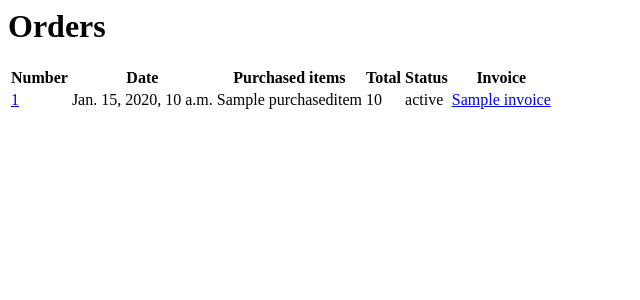
After one commit to PragmaticMates/django-commerce, a Django app: template commerce/templates/commerce/order_list.html in a window 1280 px wide. The commit adds this page. Shown: the top 300 px of the page, without its empty margins (0-640 px from the left). Run offline with Django 3.2, Linux system fonts and the light colour scheme; the template is opened without the code that fills it: most values are stand-ins (such as "Sample title", 1, 10 or a date in 2020).

Commit message:
list of orders

```diff
--- a/commerce/templates/commerce/cart_items_table.html
+++ b/commerce/templates/commerce/cart_items_table.html
@@ -1,6 +1,6 @@
 {% load i18n %}
 
-<table>
+<table class="table">
     <thead>
         <th>{% trans 'Item' %}</th>
         <th>{% trans 'Price' %}</th>
--- /dev/null
+++ b/commerce/templates/commerce/order_list.html
@@ -0,0 +1,4 @@
+{% load i18n %}
+<h1>{% trans 'Orders' %}</h1>
+
+{% include 'commerce/orders_table.html' %}
--- /dev/null
+++ b/commerce/templates/commerce/orders_table.html
@@ -0,0 +1,30 @@
+{% load i18n %}
+
+<table class="table">
+    <thead>
+        <th>{% trans 'Number' %}</th>
+        <th>{% trans 'Date' %}</th>
+        <th>{% trans 'Purchased items' %}</th>
+        <th>{% trans 'Total' %}</th>
+        <th>{% trans 'Status' %}</th>
+        <th>{% trans 'Invoice' %}</th>
+    </thead>
+    <tbody>
+        {% for order in object_list %}
+            <tr>
+                <td><a href="{{ order.get_absolute_url }}">{{ order.number }}</a></td>
+                <td>{{ order.created }}</td>
+                <td>{{ order.purchaseditem_set.all|join:', ' }}</td>
+                <td>{{ order.get_total_display }}</td>
+                <td>{{ order.get_status_display }}</td>
+                <td>
+                    {% for invoice in order.invoices.all %}
+                        <a href="{{ invoice.get_absolute_url }}">{{ invoice }}</a><br>
+                    {% empty %}
+                        {% trans 'Preparing...' %}
+                    {% endfor %}
+                </td>
+            </tr>
+        {% endfor %}
+    </tbody>
+</table>
--- a/commerce/urls.py
+++ b/commerce/urls.py
@@ -2,7 +2,7 @@ from django.urls import path
 from django.utils.translation import pgettext_lazy
 from commerce.views.cart import AddToCartView, RemoveFromCartView, CartDetailView, CheckoutAddressesView, \
     CheckoutShippingAndPaymentView, CheckoutSummaryView, CheckoutFinishView
-from commerce.views.order import OrderPaymentView
+from commerce.views.order import OrderPaymentView, OrderListView
 
 app_name = 'commerce'
 
@@ -15,4 +15,5 @@ urlpatterns = [
     path(pgettext_lazy("url", 'checkout/summary/'), CheckoutSummaryView.as_view(), name='checkout_summary'),
     path(pgettext_lazy("url", 'checkout/finish/'), CheckoutFinishView.as_view(), name='checkout_finish'),
     path(pgettext_lazy("url", 'order/<int:number>/payment/'), OrderPaymentView.as_view(), name='order_payment'),
+    path(pgettext_lazy("url", 'orders/'), OrderListView.as_view(), name='orders'),
 ]
```
Also changed, not shown: commerce/models.py (+6 -1 lines), commerce/views/order.py (+8 -2 lines).
